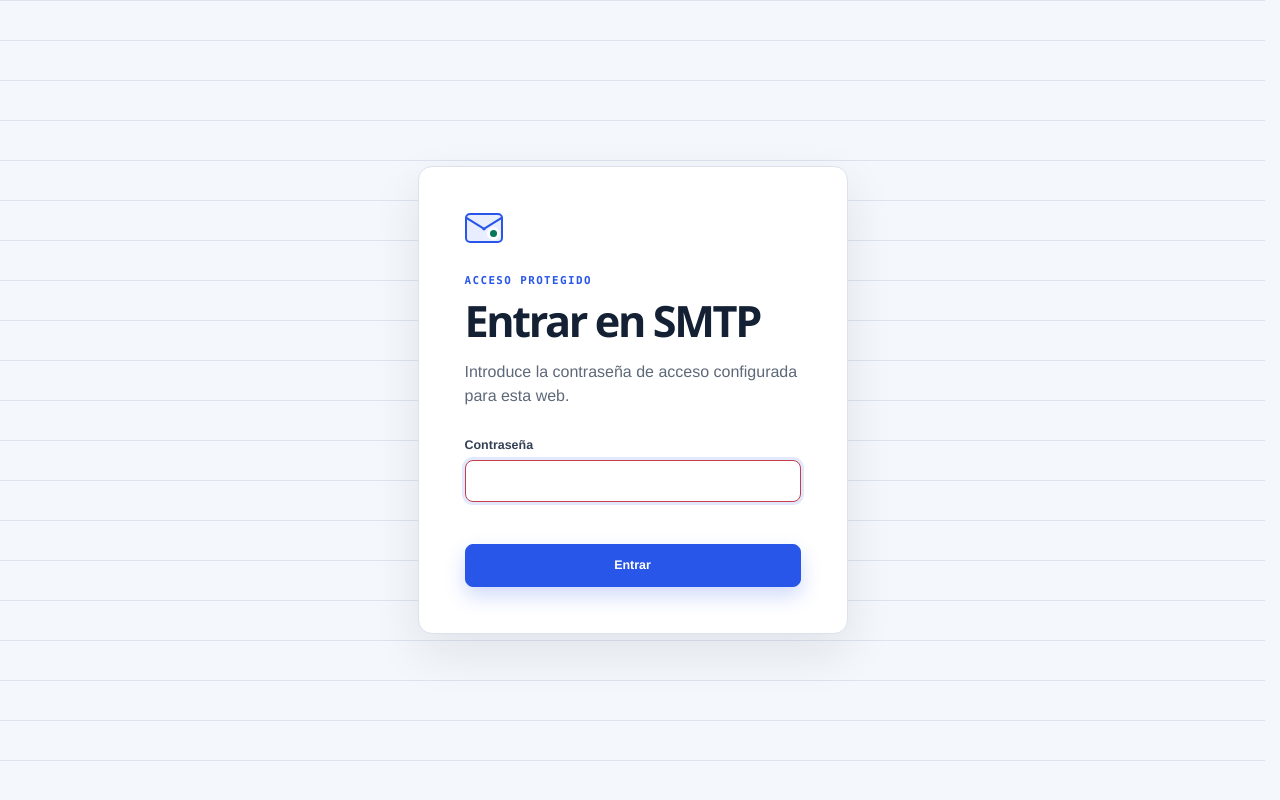
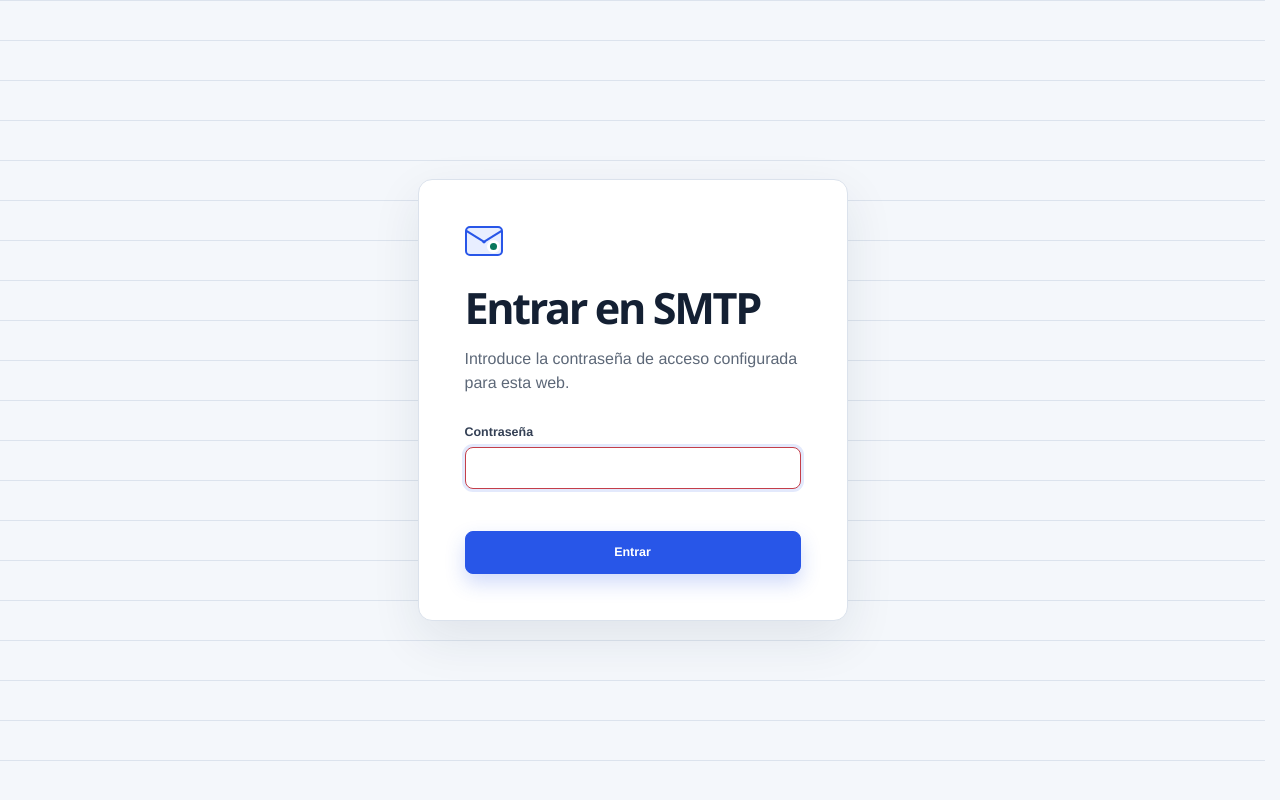
Before and after one commit to barbaat/mail-smtp, a website: page public/login.html in a window 1280 px wide. Drawn offline with Linux system fonts and the light colour scheme.

Commit message:
feat: eliminar la etiqueta de acceso protegido en la página de inicio de sesión

```diff
--- a/public/login.html
+++ b/public/login.html
@@ -12,7 +12,6 @@
     <main class="login-shell">
       <section class="login-card" aria-labelledby="login-title">
         <span class="brand-mark" aria-hidden="true"><span></span></span>
-        <p class="step-label">Acceso protegido</p>
         <h1 id="login-title">Entrar en SMTP</h1>
         <p>Introduce la contraseña de acceso configurada para esta web.</p>
 
```
